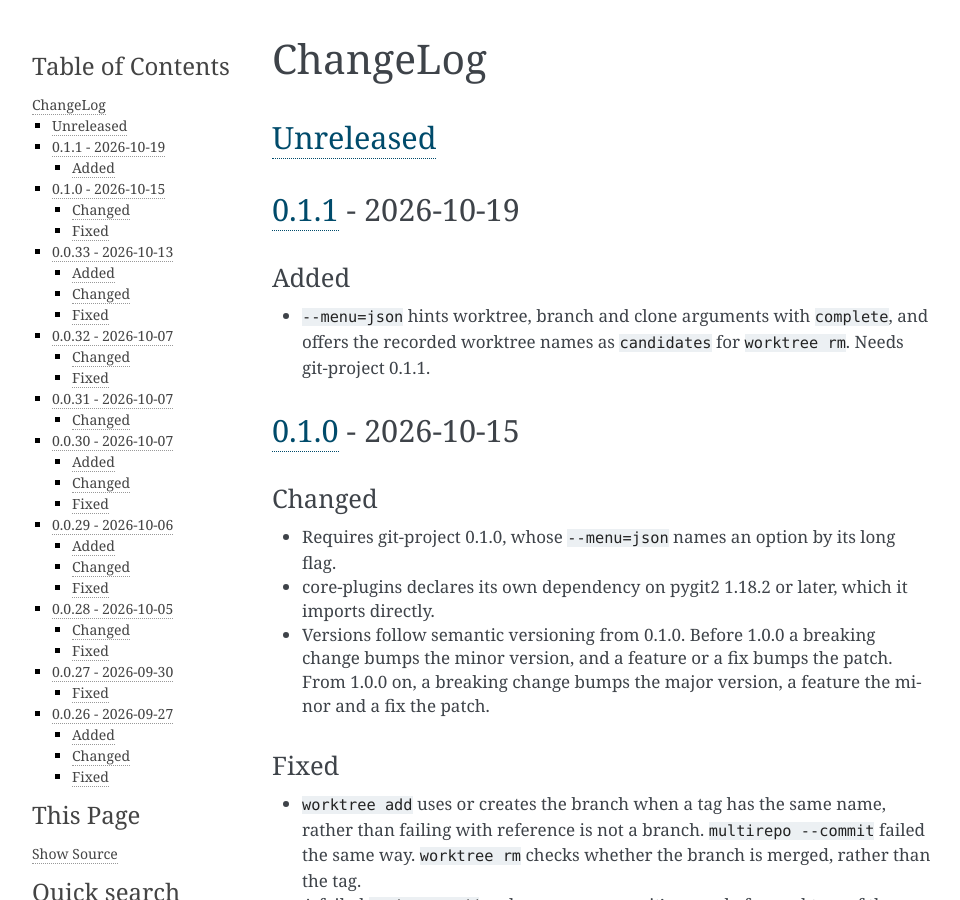
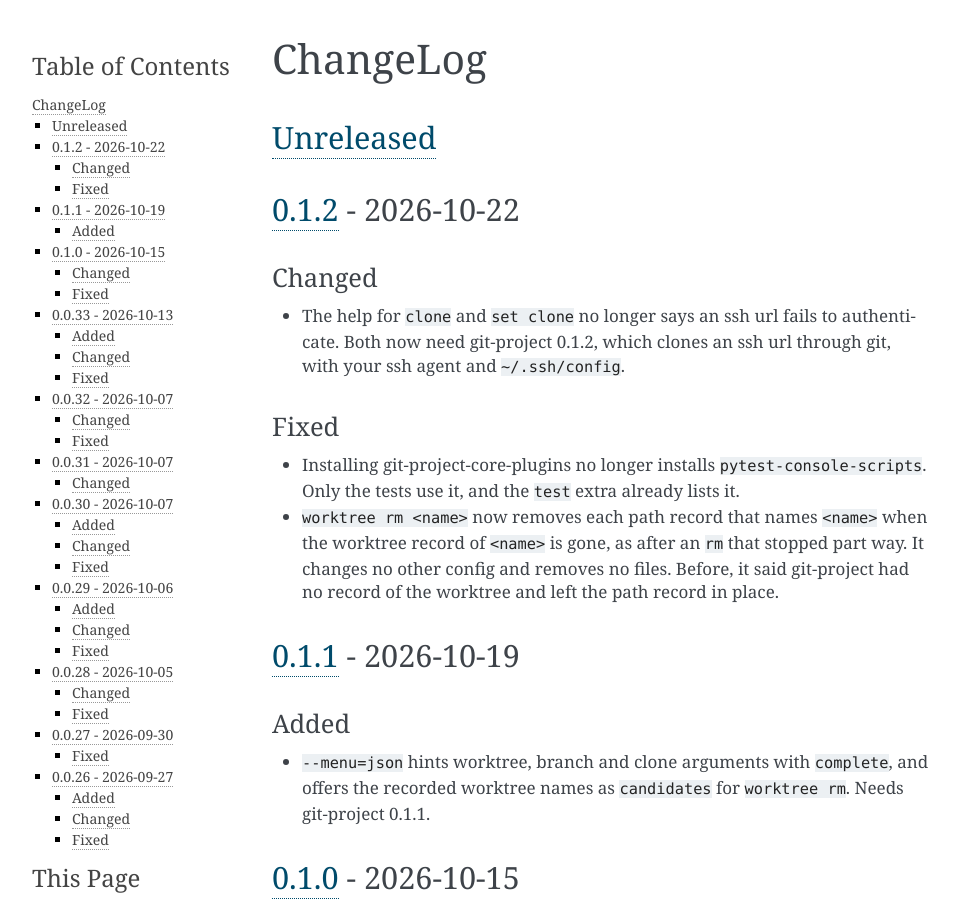
Before and after one commit to greened/git-project-core-plugins, a Sphinx documentation site: the page built from docs/changelog.rst, in a window 1280 px wide and 900 px high. Shown: the whole window, without its empty margins (148-1108 px from the left). Built offline with Sphinx 7.4.7, drawn with Linux system fonts in a browser that asks for light colours.

Commit message:
changelog: add the 0.1.2 section
Moves the three fragments into the 0.1.2 section and points the Unreleased link at compare from v0.1.2.

```diff
--- a/changelog.d/pytest-console-scripts-test-only.fixed.rst
+++ /dev/null
@@ -1 +0,0 @@
-Installing git-project-core-plugins no longer installs ``pytest-console-scripts``. Only the tests use it, and the ``test`` extra already lists it.
--- a/changelog.d/ssh-clone-through-git.changed.rst
+++ /dev/null
@@ -1 +0,0 @@
-The help for ``clone`` and ``set clone`` no longer says an ssh url fails to authenticate. Both now need git-project 0.1.2, which clones an ssh url through git, with your ssh agent and ``~/.ssh/config``.
--- a/changelog.d/worktree-rm-orphan-path-record.fixed.rst
+++ /dev/null
@@ -1 +0,0 @@
-``worktree rm <name>`` now removes each path record that names ``<name>`` when the worktree record of ``<name>`` is gone, as after an ``rm`` that stopped part way. It changes no other config and removes no files. Before, it said git-project had no record of the worktree and left the path record in place.
--- a/docs/changelog.rst
+++ b/docs/changelog.rst
@@ -30,6 +30,17 @@
 =========
 `Unreleased`_
 -------------
+
+`0.1.2`_ - 2026-10-22
+---------------------
+Changed
+.......
+- The help for ``clone`` and ``set clone`` no longer says an ssh url fails to authenticate. Both now need git-project 0.1.2, which clones an ssh url through git, with your ssh agent and ``~/.ssh/config``.
+
+Fixed
+.....
+- Installing git-project-core-plugins no longer installs ``pytest-console-scripts``. Only the tests use it, and the ``test`` extra already lists it.
+- ``worktree rm <name>`` now removes each path record that names ``<name>`` when the worktree record of ``<name>`` is gone, as after an ``rm`` that stopped part way. It changes no other config and removes no files. Before, it said git-project had no record of the worktree and left the path record in place.
 
 `0.1.1`_ - 2026-10-19
 ---------------------
@@ -287,7 +298,8 @@
   404. Issues named ``unknown/greened``, a leftover from hatch's project
   template, and Documentation misspelled the package name.
 
-.. _Unreleased: https://github.com/greened/git-project-core-plugins/compare/v0.1.1...HEAD
+.. _Unreleased: https://github.com/greened/git-project-core-plugins/compare/v0.1.2...HEAD
+.. _0.1.2: https://github.com/greened/git-project-core-plugins/compare/v0.1.1...v0.1.2
 .. _0.1.1: https://github.com/greened/git-project-core-plugins/compare/v0.1.0...v0.1.1
 .. _0.1.0: https://github.com/greened/git-project-core-plugins/compare/v0.0.33...v0.1.0
 .. _0.0.33: https://github.com/greened/git-project-core-plugins/compare/v0.0.32...v0.0.33
```
